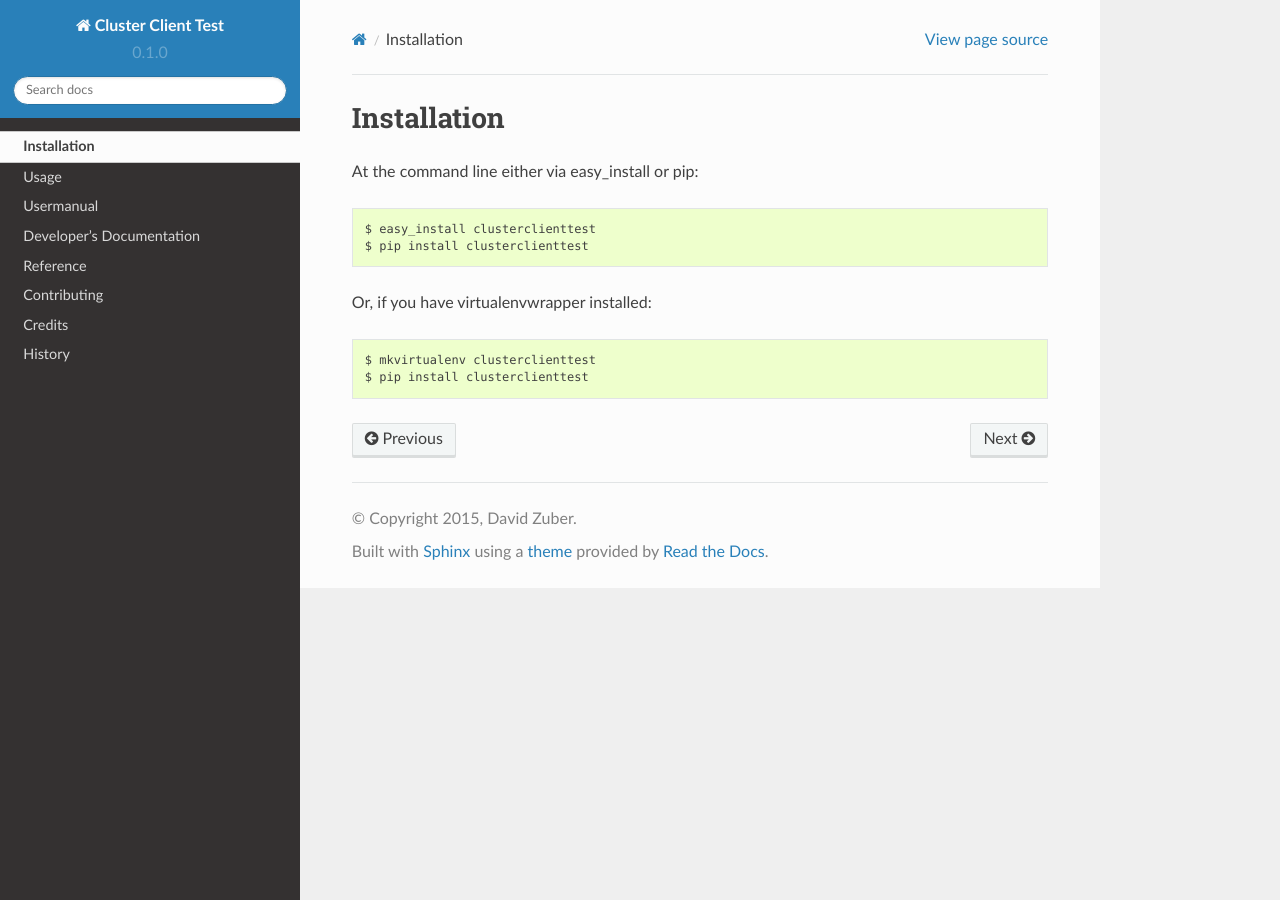
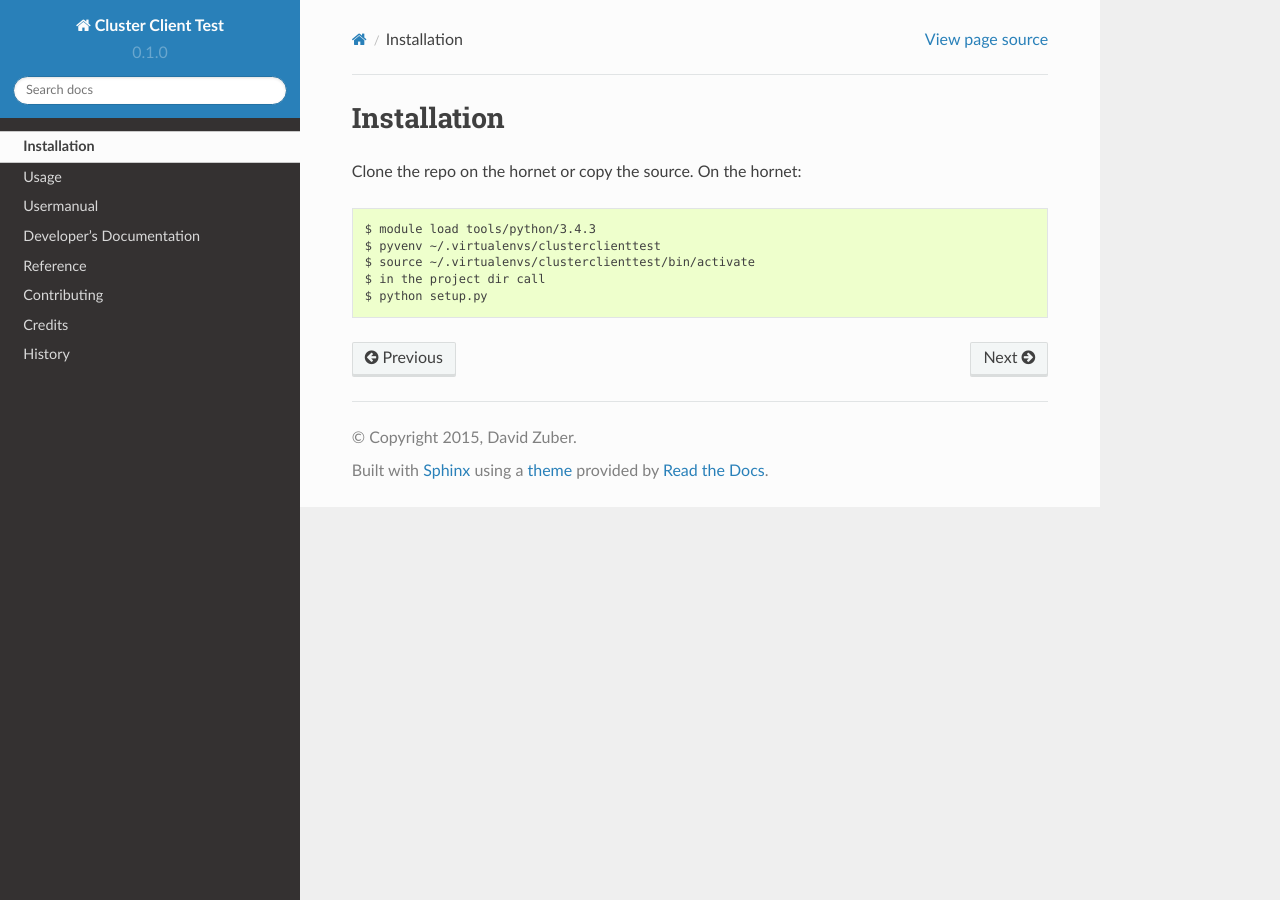
Before and after one commit to RayCrafter/clusterclienttest, a Sphinx documentation site: the page built from docs/source/installation.rst, in a window 1280 px wide. Built offline with Sphinx 7.4.7 and the Read the Docs theme 2.0.0, drawn with Linux system fonts in a browser that asks for light colours; pages that are not in the unit, such as notebooks, are missing from menus.

Commit message:
Add usage installation doc. and qsub script

```diff
--- a/README.rst
+++ b/README.rst
@@ -16,9 +16,11 @@ Cluster Client Test
 
 
 Client for compute nodes to communicate via REST API with master server.
-
+This is for test purposes. The master server should be setup with `ansible django stack <https://github.com/RayCrafter/ansible-django-stack>`_.
+The django project to test against is `djangotest <https://github.com/RayCrafter/djangotest>`_.
 
 Features
 --------
 
-* TODO
+* Authentication via OAuth2.
+* Sends a request to the REST API
--- a/docs/source/installation.rst
+++ b/docs/source/installation.rst
@@ -2,12 +2,11 @@
 Installation
 ============
 
-At the command line either via easy_install or pip::
+Clone the repo on the hornet or copy the source.
+On the hornet::
 
-    $ easy_install clusterclienttest
-    $ pip install clusterclienttest
-
-Or, if you have virtualenvwrapper installed::
-
-    $ mkvirtualenv clusterclienttest
-    $ pip install clusterclienttest
+  $ module load tools/python/3.4.3
+  $ pyvenv ~/.virtualenvs/clusterclienttest
+  $ source ~/.virtualenvs/clusterclienttest/bin/activate
+  $ in the project dir call
+  $ python setup.py
```
Also changed, not shown: docs/source/usage.rst (+14 -2 lines), 1 other file.
